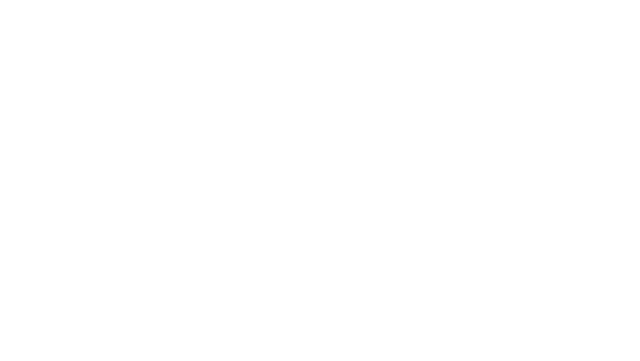
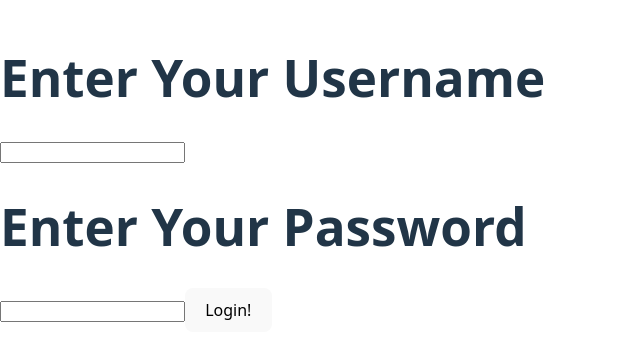
Before and after one commit to Dilyxs/realtime1vs1, a React (Vite) app in the folder frontend/: page /login in a window 1280 px wide. Before the commit this address had no page. Shown: the part 227-588 px from the top of the page, without its empty margins (0-640 px from the left). Built offline with nearby package versions, Linux system fonts and the light colour scheme.

Commit message:
got working frontend create user and login, yet to style them out

```diff
--- a/frontend/src/App.jsx
+++ b/frontend/src/App.jsx
@@ -2,11 +2,13 @@ import { BrowserRouter, Routes, Route } from "react-router-dom";
 import AccountInfoWrapper from "./UserLogin/AccountInfoWrapper";
 import CreateAccount from "./UserLogin/CreatAccount";
 import Homepage from "./Home/Homepage";
+import LoginAccount from "./UserLogin/LoginAccount";
 function App() {
   return (
     <AccountInfoWrapper>
       <BrowserRouter>
         <Routes>
+          <Route path="/login" element={<LoginAccount></LoginAccount>}></Route>
           <Route path="/home" element={<Homepage></Homepage>}></Route>
           <Route
             path="/newaccount"
--- a/frontend/src/UserLogin/CreatAccount.jsx
+++ b/frontend/src/UserLogin/CreatAccount.jsx
@@ -23,33 +23,40 @@ const CreateAccount = () => {
   const Navigate = useNavigate();
   const { AccountInfo, setAccountInfo } = useContext(UserAccount);
   const [userInfo, setuserInfo] = useState({});
+  const [displayMessage, setdisplayMessage] = useState({});
   return (
     <div>
       <h1>Enter Your desired username!</h1>
       <input
         type="text"
-        value={userInfo.username}
+        value={userInfo?.username ?? ""}
         onChange={(e) => {
-          setuserInfo(e.target.value);
+          setuserInfo((prev) => ({
+            ...prev,
+            username: e.target.value,
+          }));
         }}
       ></input>
       <h1>Enter Your desired Password!</h1>
       <input
         type="text"
-        value={userInfo?.password}
+        value={userInfo?.password ?? ""}
         onChange={(e) => {
-          setuserInfo(e.target.value);
+          setuserInfo((prev) => ({
+            ...prev,
+            password: e.target.value,
+          }));
         }}
       ></input>
       <button
         onClick={() => {
           const action = async () => {
-            const status = await submitNewUser({ userInfo });
+            const status = await submitNewUser(userInfo);
             if (status >= 200 && status < 300) {
               setAccountInfo(userInfo);
               Navigate("/home");
-            } else {
-              console.log(status);
+            } else if (status == 409) {
+              setdisplayMessage({ message: "Username Already In Use" });
             }
           };
           action();
@@ -57,6 +64,9 @@ const CreateAccount = () => {
       >
         Create Account!
       </button>
+      {Object.keys(displayMessage).length > 0 && (
+        <div>Error : {displayMessage.message}</div>
+      )}
     </div>
   );
 };
--- /dev/null
+++ b/frontend/src/UserLogin/LoginAccount.jsx
@@ -0,0 +1,77 @@
+import { useContext, useState } from "react";
+import { UserAccount } from "./AccountInfoWrapper";
+import { useNavigate } from "react-router-dom";
+
+const logIn = async (logindata) => {
+  const baseurl = import.meta.env.VITE_BACKEND_URL;
+  const fetchurl = `${baseurl}/login`;
+  const jsonData = JSON.stringify(logindata);
+  try {
+    const response = await fetch(fetchurl, {
+      method: "POST",
+      headers: { "Content-Type": "application-json" },
+      body: jsonData,
+    });
+    return await response.json();
+  } catch (e) {
+    console.log(`ran into error: ${e}`);
+    return {};
+  }
+};
+
+const LoginAccount = () => {
+  const Navigate = useNavigate();
+  const [loginInfo, setloginInfo] = useState({});
+  const { AccountInfo, setAccountInfo } = useContext(UserAccount);
+  const [ErrorMessage, setErrorMessage] = useState({});
+  return (
+    <div>
+      <h1>Enter Your Username</h1>
+      <input
+        onChange={(e) => {
+          setloginInfo((prev) => ({
+            ...prev,
+            username: e.target.value,
+          }));
+        }}
+      ></input>
+
+      <h1>Enter Your Password</h1>
+      <input
+        onChange={(e) => {
+          setloginInfo((prev) => ({
+            ...prev,
+            password: e.target.value,
+          }));
+        }}
+      ></input>
+      <button
+        onClick={() => {
+          const action = async () => {
+            const response = await logIn(loginInfo);
+            console.log(loginInfo);
+            console.log(response);
+            if (response?.valid == true) {
+              setAccountInfo(loginInfo);
+              setloginInfo({});
+              console.log("here");
+              Navigate("/home");
+            } else if (response?.valid == false) {
+              setErrorMessage({ message: "Wrong Password!" });
+            } else if (response?.error_code == 1) {
+              setErrorMessage({ message: "User Does Not Exist!" });
+            }
+          };
+          action();
+        }}
+      >
+        Login!
+      </button>
+      {Object.keys(ErrorMessage).length > 0 && (
+        <div>{ErrorMessage?.message}</div>
+      )}
+    </div>
+  );
+};
+
+export default LoginAccount;
```
Also changed, not shown: 1 other file (tests, documents, lock files or other folders).
